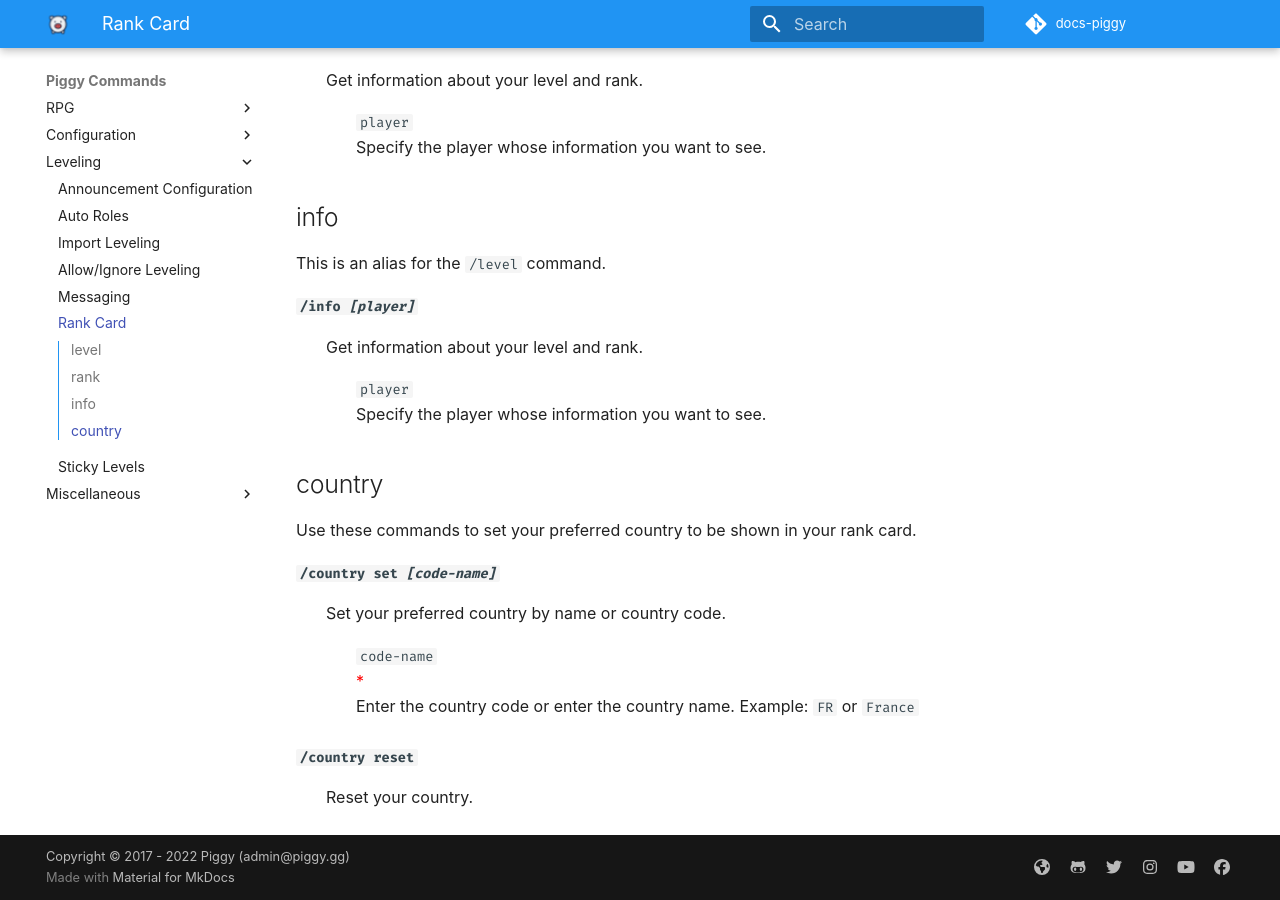
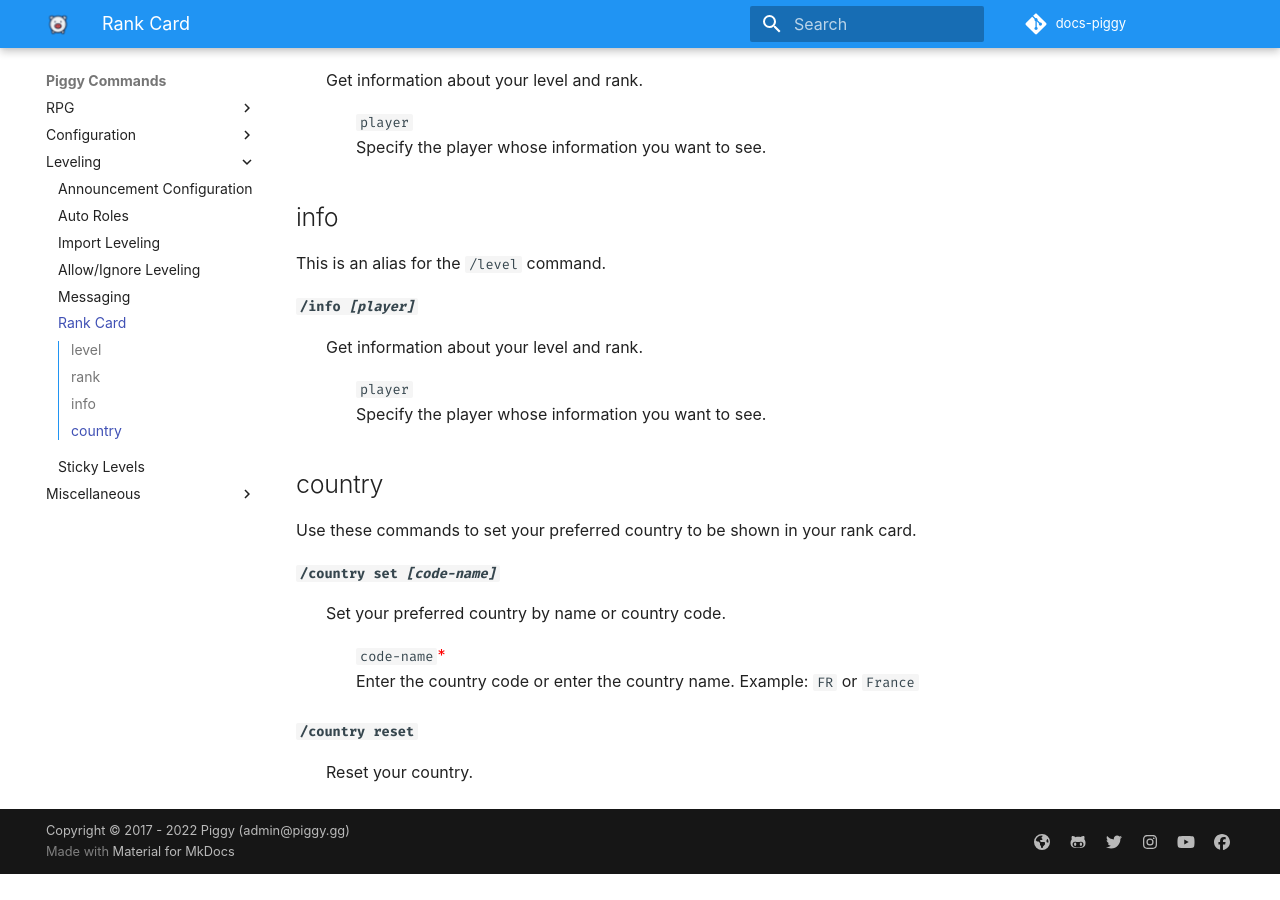
Before and after one commit to botlabs-gg/docs-piggy, an MkDocs documentation site: the page built from docs/Piggy-Commands/leveling/rank-card.md, in a window 1280 px wide and 900 px high, scrolled down 678 px. Built offline with MkDocs 1.6.1 and Material for MkDocs 9.7.7, drawn with Linux system fonts in a browser that asks for light colours; some web fonts are replaced; comment, search, counter and statistics services are not loaded; after the commit the page ends 1552 px from its top, so only the background shows below that.

Commit message:
Fixed line break

```diff
--- a/docs/Piggy-Commands/leveling/rank-card.md
+++ b/docs/Piggy-Commands/leveling/rank-card.md
@@ -40,7 +40,7 @@ Use these commands to set your preferred country to be shown in your rank card.
 <dt><code><b>/country set <i>[code-name]</i></b></code>
 <dd>Set your preferred country by name or country code.
 <ul style="list-style-type: none;">
-<li><code>code-name</code><br><font style="color:#FF0000">*</font><br>
+<li><code>code-name</code><font style="color:#FF0000">*</font><br>
 Enter the country code or enter the country name. Example: <code>FR</code> or <code>France</code>
 </ul>
 <dt><code><b>/country reset</b></code>
```
